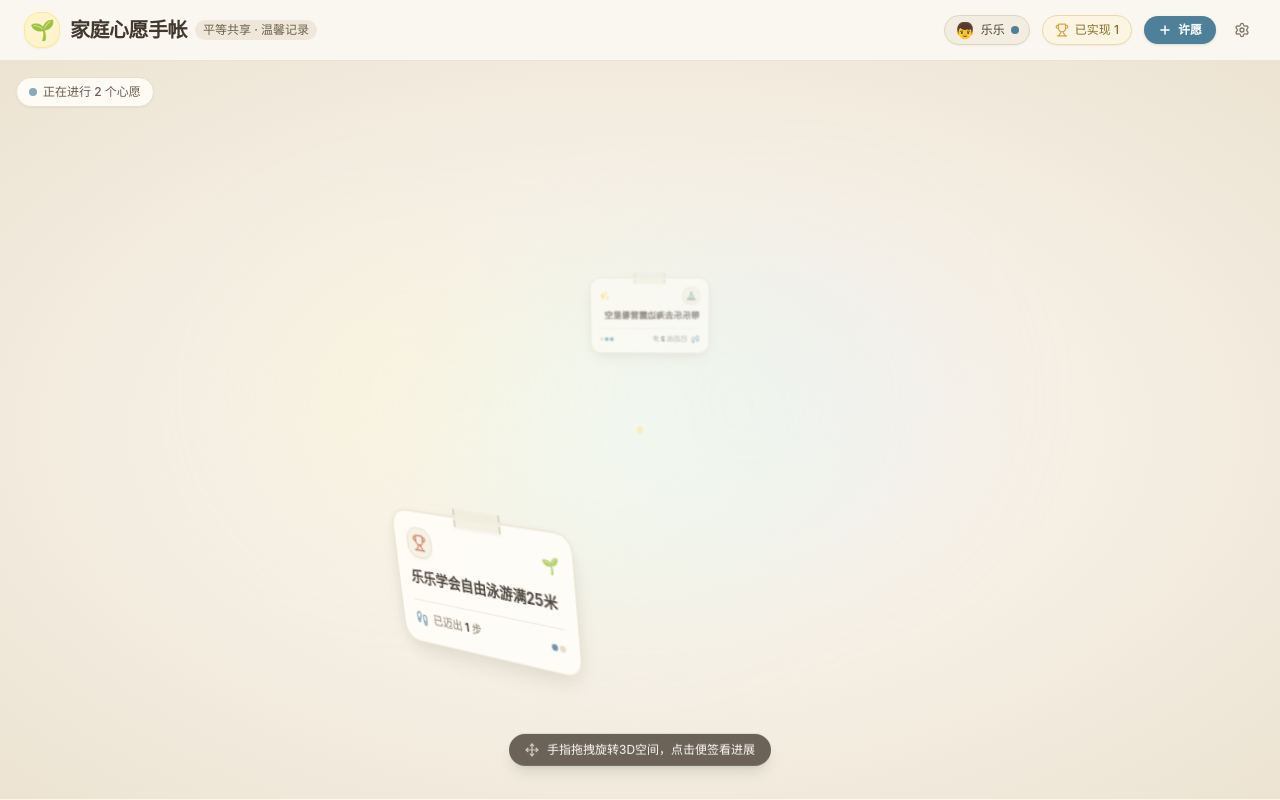
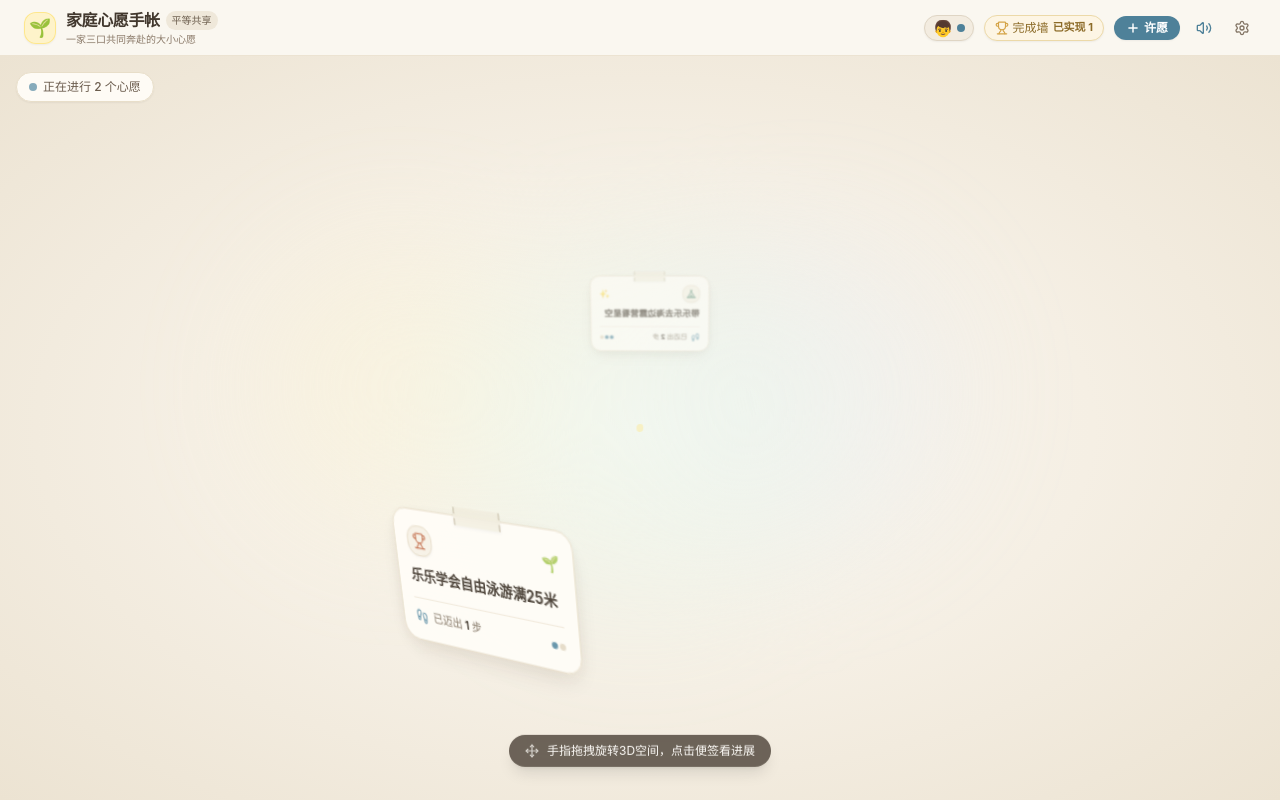
Before and after one commit to fengjinlong/wish-wall, a React (Vite) app: page / in a window 1280 px wide. Built offline with nearby package versions, Linux system fonts and the light colour scheme; a web font is replaced by a local one.

Commit message:
feat: add interaction sounds and optimize layout
- Integrated sound effects for interactions
- Added global sound toggle to navigation
- Optimized view layouts and container sizing

```diff
--- a/src/App.tsx
+++ b/src/App.tsx
@@ -177,10 +177,18 @@ export default function App() {
     setSelectedWishId(null);
   };
 
+  const isDetailView = currentView === 'detail';
+
   return (
-    <div className="min-h-screen bg-[#FAF7F0] text-[#4A4036] flex flex-col font-sans select-none">
+    <div
+      className={`${
+        isDetailView
+          ? 'min-h-screen overflow-y-auto'
+          : 'h-screen h-[100dvh] overflow-hidden'
+      } bg-[#FAF7F0] text-[#4A4036] flex flex-col font-sans select-none`}
+    >
       {/* Navigation Header (Hidden on Timeline Detail to maximize focus) */}
-      {currentView !== 'detail' && (
+      {!isDetailView && (
         <HeaderNav
           currentView={currentView}
           setCurrentView={(v) => setCurrentView(v)}
@@ -195,7 +203,7 @@ export default function App() {
       )}
 
       {/* Main View Router */}
-      <main className="flex-1 relative">
+      <main className={`flex-1 relative ${isDetailView ? 'w-full' : 'w-full h-full overflow-hidden'}`}>
         {currentView === 'wish-wall' && (
           <WishWall3D
             wishes={inProgressWishes}
--- a/src/components/AddStepModal.tsx
+++ b/src/components/AddStepModal.tsx
@@ -2,6 +2,7 @@ import React, { useState } from 'react';
 import { Wish, Member, MemberId } from '../types';
 import { generateStepMoodAndEncouragement } from '../services/gemini';
 import { X, Sparkles, Loader2, Quote, RefreshCw } from 'lucide-react';
+import { sound } from '../utils/sound';
 
 interface AddStepModalProps {
   isOpen: boolean;
@@ -34,6 +35,7 @@ export const AddStepModal: React.FC<AddStepModalProps> = ({
   if (!isOpen) return null;
 
   const handleToggleOwner = (id: string) => {
+    sound.playPop();
     if (id === 'all') {
       setSelectedOwners(['all']);
       return;
@@ -57,6 +59,7 @@ export const AddStepModal: React.FC<AddStepModalProps> = ({
     e.preventDefault();
     if (!content.trim() || isLoading) return;
 
+    sound.playTap();
     setIsLoading(true);
 
     try {
@@ -79,6 +82,8 @@ export const AddStepModal: React.FC<AddStepModalProps> = ({
         previousEncouragements,
       });
 
+      sound.playStepChime();
+
       // Save step permanently to wish
       onSaveStep({
         by: selectedOwners,
@@ -91,6 +96,7 @@ export const AddStepModal: React.FC<AddStepModalProps> = ({
       onClose();
     } catch (err) {
       console.error('Error generating step:', err);
+      sound.playStepChime();
       // Fallback
       onSaveStep({
         by: selectedOwners,
--- a/src/components/CelebrationModal.tsx
+++ b/src/components/CelebrationModal.tsx
@@ -2,6 +2,7 @@ import React, { useEffect } from 'react';
 import { Wish, Member } from '../types';
 import { fireConfetti } from '../utils/confetti';
 import { Trophy, Sparkles, ArrowRight, Heart } from 'lucide-react';
+import { sound } from '../utils/sound';
 
 interface CelebrationModalProps {
   isOpen: boolean;
@@ -20,6 +21,7 @@ export const CelebrationModal: React.FC<CelebrationModalProps> = ({
 }) => {
   useEffect(() => {
     if (isOpen) {
+      sound.playCelebration();
       fireConfetti(2800);
     }
   }, [isOpen]);
--- a/src/components/CompletedWall3D.tsx
+++ b/src/components/CompletedWall3D.tsx
@@ -3,6 +3,7 @@ import { Wish } from '../types';
 import { WishCard3D } from './WishCard3D';
 import { calculate3DPositions } from '../services/storage';
 import { Trophy, Move, Sparkles, Compass } from 'lucide-react';
+import { sound } from '../utils/sound';
 
 interface CompletedWall3DProps {
   wishes: Wish[];
@@ -128,6 +129,7 @@ export const CompletedWall3D: React.FC<CompletedWall3DProps> = ({
   };
 
   const handleCardClick = (wish: Wish) => {
+    sound.playPop();
     setSelectedWishId(wish.id);
     setTimeout(() => {
       onSelectWish(wish);
@@ -142,7 +144,7 @@ export const CompletedWall3D: React.FC<CompletedWall3DProps> = ({
       onPointerMove={handlePointerMove}
       onPointerUp={handlePointerUp}
       onPointerCancel={handlePointerUp}
-      className="relative w-full h-[calc(100vh-62px)] overflow-hidden perspective-container cursor-grab active:cursor-grabbing bg-radial from-[#FBF5E6] via-[#F6EDE0] to-[#E8DCBF]"
+      className="relative w-full h-full overflow-hidden perspective-container cursor-grab active:cursor-grabbing bg-radial from-[#FBF5E6] via-[#F6EDE0] to-[#E8DCBF]"
     >
       {/* Golden Twinkling Sparkles Ambient Backdrop */}
       <div className="absolute inset-0 pointer-events-none overflow-hidden">
--- a/src/components/HeaderNav.tsx
+++ b/src/components/HeaderNav.tsx
@@ -1,6 +1,7 @@
 import React, { useState } from 'react';
 import { Member, MemberId } from '../types';
-import { Trophy, Compass, Plus, Users, Settings, Sparkles } from 'lucide-react';
+import { Trophy, Compass, Plus, Users, Settings, Volume2, VolumeX } from 'lucide-react';
+import { sound } from '../utils/sound';
 
 interface HeaderNavProps {
   currentView: 'wish-wall' | 'completed-wall' | 'detail';
@@ -26,44 +27,55 @@ export const HeaderNav: React.FC<HeaderNavProps> = ({
   onOpenSettings,
 }) => {
   const [showMemberSwitch, setShowMemberSwitch] = useState(false);
+  const [isMuted, setIsMuted] = useState(() => sound.getMuted());
   const currentOperator = members.find((m) => m.id === currentOperatorId) || members[0];
 
+  const handleToggleSound = () => {
+    const nextMuted = sound.toggleMute();
+    setIsMuted(nextMuted);
+  };
+
   return (
-    <header className="relative z-30 w-full px-4 sm:px-6 py-3 bg-[#FAF7F0]/90 backdrop-blur-md border-b border-[#ECE3D2] transition-colors">
-      <div className="max-w-7xl mx-auto flex items-center justify-between gap-3">
+    <header className="relative z-30 w-full h-14 bg-[#FAF7F0]/95 backdrop-blur-md border-b border-[#ECE3D2] transition-colors shrink-0">
+      <div className="max-w-7xl mx-auto h-full px-3 sm:px-6 flex items-center justify-between gap-1.5 sm:gap-3 flex-nowrap">
         {/* Left: App Title & Subtitle */}
-        <div className="flex items-center gap-2.5">
-          <div className="w-9 h-9 rounded-2xl bg-amber-100/80 border border-amber-200/80 flex items-center justify-center text-xl shadow-xs">
+        <div className="flex items-center gap-1.5 sm:gap-2.5 min-w-0 shrink">
+          <div className="w-8 h-8 rounded-xl bg-amber-100/90 border border-amber-200/90 flex items-center justify-center text-lg shadow-xs shrink-0">
             🌱
           </div>
-          <div>
-            <div className="flex items-center gap-2">
-              <h1 className="text-lg sm:text-xl font-bold tracking-tight text-[#42382E]">
+          <div className="min-w-0">
+            <div className="flex items-center gap-1.5 flex-nowrap">
+              <h1 className="text-sm sm:text-base font-bold tracking-tight text-[#42382E] truncate whitespace-nowrap">
                 家庭心愿手帐
               </h1>
-              <span className="hidden sm:inline-flex items-center px-2 py-0.5 rounded-full text-xs font-medium bg-[#EFE8DA] text-[#6E6050]">
-                平等共享 · 温馨记录
+              <span className="hidden md:inline-flex items-center px-1.5 py-0.5 rounded-full text-[10px] font-medium bg-[#EFE8DA] text-[#6E6050] whitespace-nowrap">
+                平等共享
               </span>
             </div>
-            <p className="text-xs text-[#8A7968] hidden xs:block">
+            <p className="text-[10px] text-[#8A7968] hidden lg:block whitespace-nowrap">
               一家三口共同奔赴的大小心愿
             </p>
           </div>
         </div>
 
         {/* Center/Right: Action Controls */}
-        <div className="flex items-center gap-2 sm:gap-3">
+        <div className="flex items-center gap-1.5 sm:gap-2.5 shrink-0 flex-nowrap">
           {/* Current Operator Switcher */}
           <div className="relative">
             <button
-              onClick={() => setShowMemberSwitch(!showMemberSwitch)}
-              className="flex items-center gap-1.5 px-2.5 py-1.5 rounded-full bg-[#F3ECE0] hover:bg-[#EBE2D4] border border-[#DFD5C4] transition-all text-xs text-[#524538] font-medium shadow-xs"
+              onClick={() => {
+                sound.playPop();
+                setShowMemberSwitch(!showMemberSwitch);
+              }}
+              className="flex items-center gap-1 px-2 py-1 rounded-full bg-[#F3ECE0] hover:bg-[#EBE2D4] border border-[#DFD5C4] transition-all text-xs text-[#524538] font-medium shadow-xs"
               title="切换当前记录人"
             >
-              <span className="text-base leading-none">{currentOperator.avatar}</span>
-              <span className="max-w-[70px] truncate">{currentOperator.name}</span>
+              <span className="text-sm sm:text-base leading-none">{currentOperator.avatar}</span>
+              <span className="max-w-[42px] sm:max-w-[70px] truncate hidden xs:inline text-[11px] sm:text-xs">
+                {currentOperator.name}
+              </span>
               <span
-                className="w-2 h-2 rounded-full"
+                className="w-1.5 h-1.5 sm:w-2 sm:h-2 rounded-full shrink-0"
                 style={{ backgroundColor: currentOperator.colorTag }}
               />
             </button>
@@ -75,8 +87,8 @@ export const HeaderNav: React.FC<HeaderNavProps> = ({
                   className="fixed inset-0 z-40"
                   onClick={() => setShowMemberSwitch(false)}
                 />
-                <div className="absolute right-0 mt-2 w-52 p-2 bg-[#FFFDF9] rounded-2xl shadow-xl border border-[#E8DFC9] z-50 animate-in fade-in zoom-in-95 duration-150">
-                  <div className="px-2 py-1.5 text-xs text-[#827464] border-b border-[#F0E8D7] mb-1 font-medium flex items-center justify-between">
+                <div className="absolute right-0 mt-2 w-48 p-2 bg-[#FFFDF9] rounded-2xl shadow-xl border border-[#E8DFC9] z-50 animate-in fade-in zoom-in-95 duration-150">
+                  <div className="px-2 py-1 text-[11px] text-[#827464] border-b border-[#F0E8D7] mb-1 font-medium flex items-center justify-between">
                     <span>当前是谁在写手帐？</span>
                     <Users className="w-3.5 h-3.5 text-[#A59582]" />
                   </div>
@@ -85,10 +97,11 @@ export const HeaderNav: React.FC<HeaderNavProps> = ({
                       <button
                         key={m.id}
                         onClick={() => {
+                          sound.playPop();
                           setCurrentOperatorId(m.id);
                           setShowMemberSwitch(false);
                         }}
-                        className={`w-full flex items-center justify-between px-3 py-2 rounded-xl text-xs transition-colors ${
+                        className={`w-full flex items-center justify-between px-2.5 py-1.5 rounded-xl text-xs transition-colors ${
                           m.id === currentOperatorId
                             ? 'bg-[#F2ECE1] text-[#3E342B] font-semibold'
                             : 'hover:bg-[#FAF4EB] text-[#615344]'
@@ -97,12 +110,12 @@ export const HeaderNav: React.FC<HeaderNavProps> = ({
                         <div className="flex items-center gap-2">
                           <span className="text-base">{m.avatar}</span>
                           <div className="text-left">
-                            <p>{m.name}</p>
+                            <p className="leading-tight">{m.name}</p>
                             <p className="text-[10px] text-[#918170]">{m.role}</p>
                           </div>
                         </div>
                         <span
-                          className="w-2.5 h-2.5 rounded-full"
+                          className="w-2 h-2 rounded-full"
                           style={{ backgroundColor: m.colorTag }}
                         />
                       </button>
@@ -116,39 +129,65 @@ export const HeaderNav: React.FC<HeaderNavProps> = ({
           {/* Wall Switcher (Wish Wall vs Completed Wall) */}
           {currentView === 'completed-wall' ? (
             <button
-              onClick={() => setCurrentView('wish-wall')}
-              className="flex items-center gap-1.5 px-3 py-1.5 rounded-full bg-[#E8F0F3] hover:bg-[#DCE7EB] text-[#3D6677] border border-[#CCDCE2] text-xs font-medium transition-all shadow-xs"
+              onClick={() => {
+                sound.playTap();
+                setCurrentView('wish-wall');
+              }}
+              className="flex items-center gap-1 px-2.5 py-1 rounded-full bg-[#E8F0F3] hover:bg-[#DCE7EB] text-[#3D6677] border border-[#CCDCE2] text-xs font-medium transition-all shadow-xs whitespace-nowrap"
             >
-              <Compass className="w-3.5 h-3.5" />
-              <span>许愿墙 ({inProgressCount})</span>
+              <Compass className="w-3.5 h-3.5 shrink-0" />
+              <span className="hidden sm:inline">许愿墙</span>
+              <span className="text-[11px] font-bold">({inProgressCount})</span>
             </button>
           ) : (
             <button
-              onClick={() => setCurrentView('completed-wall')}
-              className="flex items-center gap-1.5 px-3 py-1.5 rounded-full bg-[#FDF5E4] hover:bg-[#F9ECCF] text-[#8C6B28] border border-[#ECD9A8] text-xs font-medium transition-all shadow-xs"
+              onClick={() => {
+                sound.playTap();
+                setCurrentView('completed-wall');
+              }}
+              className="flex items-center gap-1 px-2.5 py-1 rounded-full bg-[#FDF5E4] hover:bg-[#F9ECCF] text-[#8C6B28] border border-[#ECD9A8] text-xs font-medium transition-all shadow-xs whitespace-nowrap"
             >
-              <Trophy className="w-3.5 h-3.5 text-[#D4A346]" />
-              <span className="hidden xs:inline">完成墙</span>
-              <span>已实现 {completedCount}</span>
+              <Trophy className="w-3.5 h-3.5 text-[#D4A346] shrink-0" />
+              <span className="hidden sm:inline">完成墙</span>
+              <span className="text-[11px] font-bold">已实现 {completedCount}</span>
             </button>
           )}
 
           {/* Add Wish Button */}
           <button
-            onClick={onOpenAddWish}
-            className="flex items-center gap-1.5 px-3.5 py-1.5 rounded-full bg-[#4E8199] hover:bg-[#447287] active:scale-95 text-white text-xs font-semibold shadow-sm transition-all"
+            onClick={() => {
+              sound.playTap();
+              onOpenAddWish();
+            }}
+            className="flex items-center gap-1 px-2.5 sm:px-3 py-1 rounded-full bg-[#4E8199] hover:bg-[#447287] active:scale-95 text-white text-xs font-semibold shadow-xs transition-all whitespace-nowrap"
           >
-            <Plus className="w-3.5 h-3.5 stroke-[2.5]" />
+            <Plus className="w-3.5 h-3.5 stroke-[2.5] shrink-0" />
             <span>许愿</span>
+          </button>
+
+          {/* Sound Toggle Button */}
+          <button
+            onClick={handleToggleSound}
+            className="p-1.5 rounded-full text-[#827464] hover:text-[#42382E] hover:bg-[#EFE8DA] transition-colors"
+            title={isMuted ? '开启音效' : '静音'}
+          >
+            {isMuted ? (
+              <VolumeX className="w-3.5 h-3.5 sm:w-4 sm:h-4 text-[#A89885]" />
+            ) : (
+              <Volume2 className="w-3.5 h-3.5 sm:w-4 sm:h-4 text-[#4E8199]" />
+            )}
           </button>
 
           {/* Settings button */}
           <button
-            onClick={onOpenSettings}
+            onClick={() => {
+              sound.playTap();
+              onOpenSettings();
+            }}
             className="p-1.5 rounded-full text-[#827464] hover:text-[#42382E] hover:bg-[#EFE8DA] transition-colors"
             title="成员与数据设置"
           >
-            <Settings className="w-4 h-4" />
+            <Settings className="w-3.5 h-3.5 sm:w-4 sm:h-4" />
           </button>
         </div>
       </div>
--- a/src/components/OnboardingSetup.tsx
+++ b/src/components/OnboardingSetup.tsx
@@ -2,6 +2,7 @@ import React, { useState } from 'react';
 import { Member, FamilyData } from '../types';
 import { X, Sparkles, Check, RotateCcw } from 'lucide-react';
 import { getInitialFamilyData } from '../services/storage';
+import { sound } from '../utils/sound';
 
 interface OnboardingSetupProps {
   isOpen: boolean;
@@ -33,6 +34,7 @@ export const OnboardingSetup: React.FC<OnboardingSetupProps> = ({
   };
 
   const handleAvatarChange = (id: string, avatar: string) => {
+    sound.playPop();
     setLocalMembers((prev) =>
       prev.map((m) => (m.id === id ? { ...m, avatar } : m))
     );
@@ -40,6 +42,7 @@ export const OnboardingSetup: React.FC<OnboardingSetupProps> = ({
 
   const handleSubmit = (e: React.FormEvent) => {
     e.preventDefault();
+    sound.playStepChime();
     onSaveMembers(localMembers);
     onClose();
   };
--- a/src/components/WishWall3D.tsx
+++ b/src/components/WishWall3D.tsx
@@ -3,6 +3,7 @@ import { Wish } from '../types';
 import { WishCard3D } from './WishCard3D';
 import { calculate3DPositions } from '../services/storage';
 import { Plus, Move, Sparkles } from 'lucide-react';
+import { sound } from '../utils/sound';
 
 interface WishWall3DProps {
   wishes: Wish[];
@@ -139,6 +140,7 @@ export const WishWall3D: React.FC<WishWall3DProps> = ({
   };
 
   const handleCardClick = (wish: Wish) => {
+    sound.playPop();
     setSelectedWishId(wish.id);
     // Smooth delay for fly-in transition
     setTimeout(() => {
@@ -154,7 +156,7 @@ export const WishWall3D: React.FC<WishWall3DProps> = ({
       onPointerMove={handlePointerMove}
       onPointerUp={handlePointerUp}
       onPointerCancel={handlePointerUp}
-      className="relative w-full h-[calc(100vh-62px)] overflow-hidden perspective-container cursor-grab active:cursor-grabbing bg-radial from-[#FAF7F0] via-[#F5EFE4] to-[#ECE3D2]"
+      className="relative w-full h-full overflow-hidden perspective-container cursor-grab active:cursor-grabbing bg-radial from-[#FAF7F0] via-[#F5EFE4] to-[#ECE3D2]"
     >
       {/* Background Ambience: Subtle floating natural orbs */}
       <div className="absolute inset-0 pointer-events-none opacity-40 overflow-hidden">
--- /dev/null
+++ b/src/utils/sound.ts
@@ -0,0 +1,194 @@
+/**
+ * 家庭手帐温暖音效管理器（基于 Web Audio API 纯程序合成，零网络请求与音频文件依赖）
+ */
+
+class SoundEffects {
+  private ctx: AudioContext | null = null;
+  private isMuted: boolean = false;
+
+  constructor() {
+    // 从 localStorage 读取静音偏好
+    try {
+      this.isMuted = localStorage.getItem('family_wish_sound_muted') === 'true';
+    } catch {
+      this.isMuted = false;
+    }
+  }
+
+  private initCtx() {
+    if (!this.ctx && typeof window !== 'undefined') {
+      const AudioCtx = window.AudioContext || (window as unknown as { webkitAudioContext: typeof AudioContext }).webkitAudioContext;
+      if (AudioCtx) {
+        this.ctx = new AudioCtx();
+      }
+    }
+    if (this.ctx && this.ctx.state === 'suspended') {
+      this.ctx.resume().catch(() => {});
+    }
+  }
+
+  public getMuted(): boolean {
+    return this.isMuted;
+  }
+
+  public toggleMute(): boolean {
+    this.isMuted = !this.isMuted;
+    try {
+      localStorage.setItem('family_wish_sound_muted', String(this.isMuted));
+    } catch {
+      // ignore
+    }
+    if (!this.isMuted) {
+      this.playTap();
+    }
+    return this.isMuted;
+  }
+
+  /**
+   * 轻快水滴/气泡泡泡音 (切换记录人、点击卡片、点选图标)
+   */
+  public playPop() {
+    if (this.isMuted) return;
+    try {
+      this.initCtx();
+      if (!this.ctx) return;
+
+      const osc = this.ctx.createOscillator();
+      const gain = this.ctx.createGain();
+
+      const now = this.ctx.currentTime;
+      osc.type = 'sine';
+      osc.frequency.setValueAtTime(360, now);
+      osc.frequency.exponentialRampToValueAtTime(780, now + 0.08);
+
+      gain.gain.setValueAtTime(0.15, now);
+      gain.gain.exponentialRampToValueAtTime(0.001, now + 0.09);
+
+      osc.connect(gain);
+      gain.connect(this.ctx.destination);
+
+      osc.start(now);
+      osc.stop(now + 0.1);
+    } catch {
+      // 容错处理
+    }
+  }
+
+  /**
+   * 柔和微风轻触音 (普通按钮点击、关闭弹窗)
+   */
+  public playTap() {
+    if (this.isMuted) return;
+    try {
+      this.initCtx();
+      if (!this.ctx) return;
+
+      const osc = this.ctx.createOscillator();
+      const gain = this.ctx.createGain();
+
+      const now = this.ctx.currentTime;
+      osc.type = 'triangle';
+      osc.frequency.setValueAtTime(440, now);
+
+      gain.gain.setValueAtTime(0.08, now);
+      gain.gain.exponentialRampToValueAtTime(0.001, now + 0.05);
+
+      osc.connect(gain);
+      gain.connect(this.ctx.destination);
+
+      osc.start(now);
+      osc.stop(now + 0.06);
+    } catch {
+      // 容错
+    }
+  }
+
+  /**
+   * 迈出新一步 / AI悄悄话生成完成时的上升和弦风铃音 (C5 -> E5 -> G5)
+   */
+  public playStepChime() {
+    if (this.isMuted) return;
+    try {
+      this.initCtx();
+      if (!this.ctx) return;
+
+      const notes = [523.25, 659.25, 783.99, 1046.5]; // C5, E5, G5, C6
+      const now = this.ctx.currentTime;
+
+      notes.forEach((freq, idx) => {
+        if (!this.ctx) return;
+        const osc = this.ctx.createOscillator();
+        const gain = this.ctx.createGain();
+
+        osc.type = 'sine';
+        osc.frequency.setValueAtTime(freq, now + idx * 0.07);
+
+        const startTime = now + idx * 0.07;
+        gain.gain.setValueAtTime(0, startTime);
+        gain.gain.linearRampToValueAtTime(0.12, startTime + 0.02);
+        gain.gain.exponentialRampToValueAtTime(0.001, startTime + 0.35);
+
+        osc.connect(gain);
+        gain.connect(this.ctx.destination);
+
+        osc.start(startTime);
+        osc.stop(startTime + 0.4);
+      });
+    } catch {
+      // 容错
+    }
+  }
+
+  /**
+   * 心愿达成庆祝音效 (欢乐的上升和弦与金色星光音)
+   */
+  public playCelebration() {
+    if (this.isMuted) return;
+    try {
+      this.initCtx();
+      if (!this.ctx) return;
+
+      const notes = [523.25, 659.25, 783.99, 1046.5, 1318.51]; // C5, E5, G5, C6, E6
+      const now = this.ctx.currentTime;
+
+      notes.forEach((freq, idx) => {
+        if (!this.ctx) return;
+        const osc = this.ctx.createOscillator();
+        const gain = this.ctx.createGain();
+
+        osc.type = 'triangle';
+        osc.frequency.setValueAtTime(freq, now + idx * 0.08);
+
+        const startTime = now + idx * 0.08;
+        gain.gain.setValueAtTime(0.18, startTime);
+        gain.gain.exponentialRampToValueAtTime(0.001, startTime + 0.65);
+
+        osc.connect(gain);
+        gain.connect(this.ctx.destination);
+
+        osc.start(startTime);
+        osc.stop(startTime + 0.7);
+      });
+
+      // 伴随微风亮晶晶扫频音
+      const sweepOsc = this.ctx.createOscillator();
+      const sweepGain = this.ctx.createGain();
+      sweepOsc.type = 'sine';
+      sweepOsc.frequency.setValueAtTime(800, now + 0.2);
+      sweepOsc.frequency.exponentialRampToValueAtTime(2400, now + 0.6);
+
+      sweepGain.gain.setValueAtTime(0.07, now + 0.2);
+      sweepGain.gain.exponentialRampToValueAtTime(0.001, now + 0.7);
+
+      sweepOsc.connect(sweepGain);
+      sweepGain.connect(this.ctx.destination);
+
+      sweepOsc.start(now + 0.2);
+      sweepOsc.stop(now + 0.75);
+    } catch {
+      // 容错
+    }
+  }
+}
+
+export const sound = new SoundEffects();
```
Also changed, not shown: src/components/AddWishModal.tsx (+40 -24 lines), src/components/WishDetailTimeline.tsx (+26 -13 lines).
